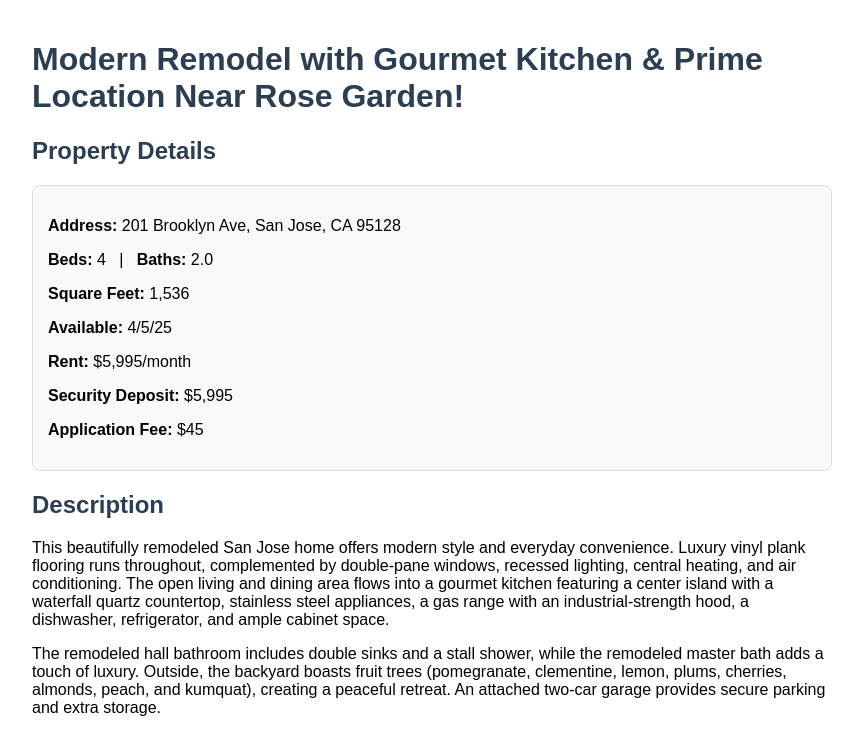
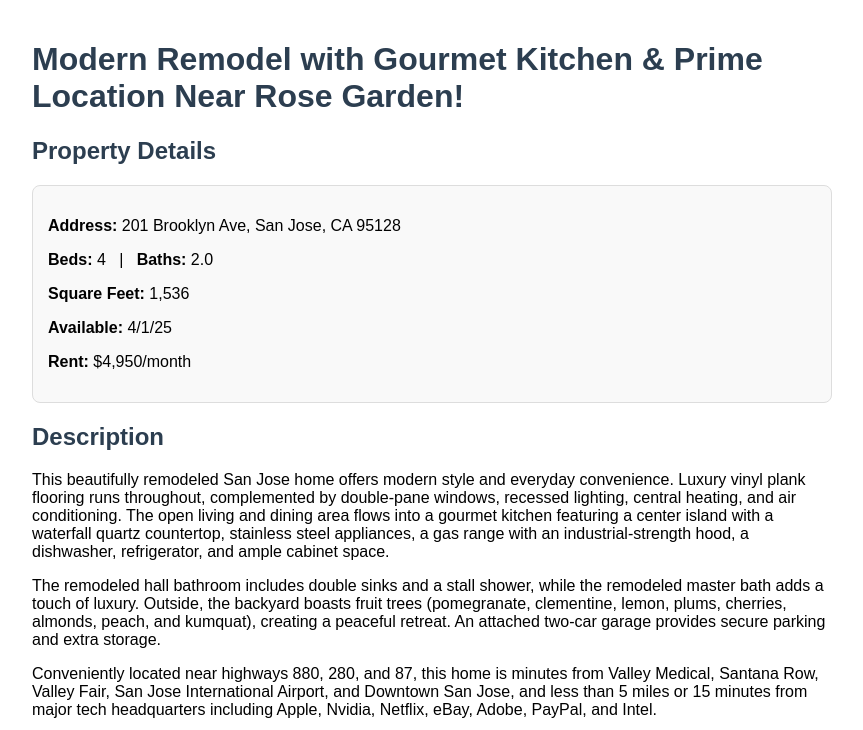
Before and after one commit to saabm/home-rental, a plain HTML site: page index.html in a window 1280 px wide. Shown: the top 730 px of the page, without its empty margins (208-1071 px from the left). Drawn offline with Linux system fonts and the light colour scheme.

Commit message:
Update index.html

```diff
--- a/index.html
+++ b/index.html
@@ -99,10 +99,8 @@
         <p><strong>Address:</strong> 201 Brooklyn Ave, San Jose, CA 95128</p>
         <p><strong>Beds:</strong> 4 &nbsp; | &nbsp; <strong>Baths:</strong> 2.0</p>
         <p><strong>Square Feet:</strong> 1,536</p>
-        <p><strong>Available:</strong> 4/5/25</p>
-        <p><strong>Rent:</strong> $5,995/month</p>
-        <p><strong>Security Deposit:</strong> $5,995</p>
-        <p><strong>Application Fee:</strong> $45</p>
+        <p><strong>Available:</strong> 4/1/25</p>
+        <p><strong>Rent:</strong> $4,950/month</p>
     </div>
 
     <h2>Description</h2>
```
